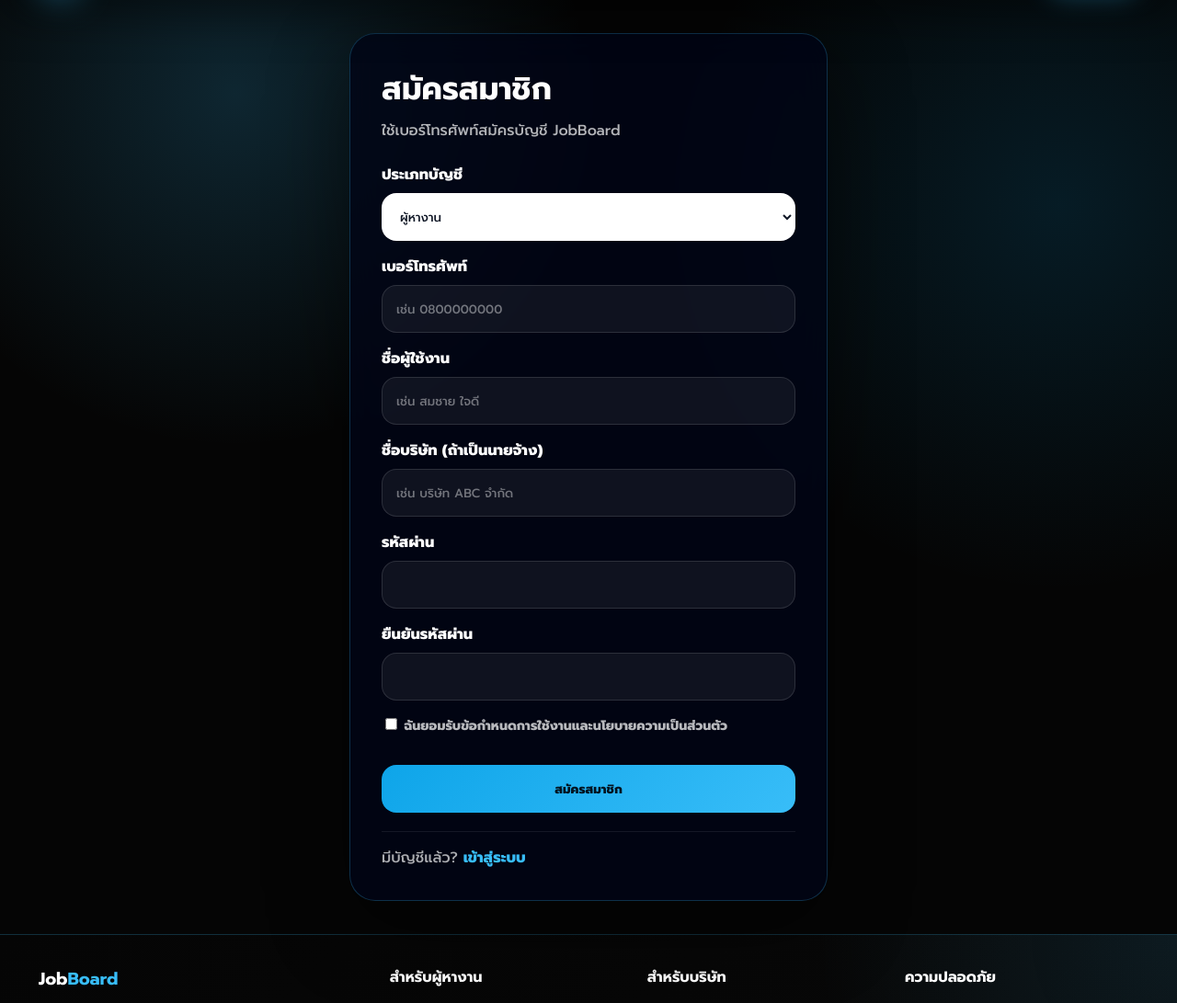
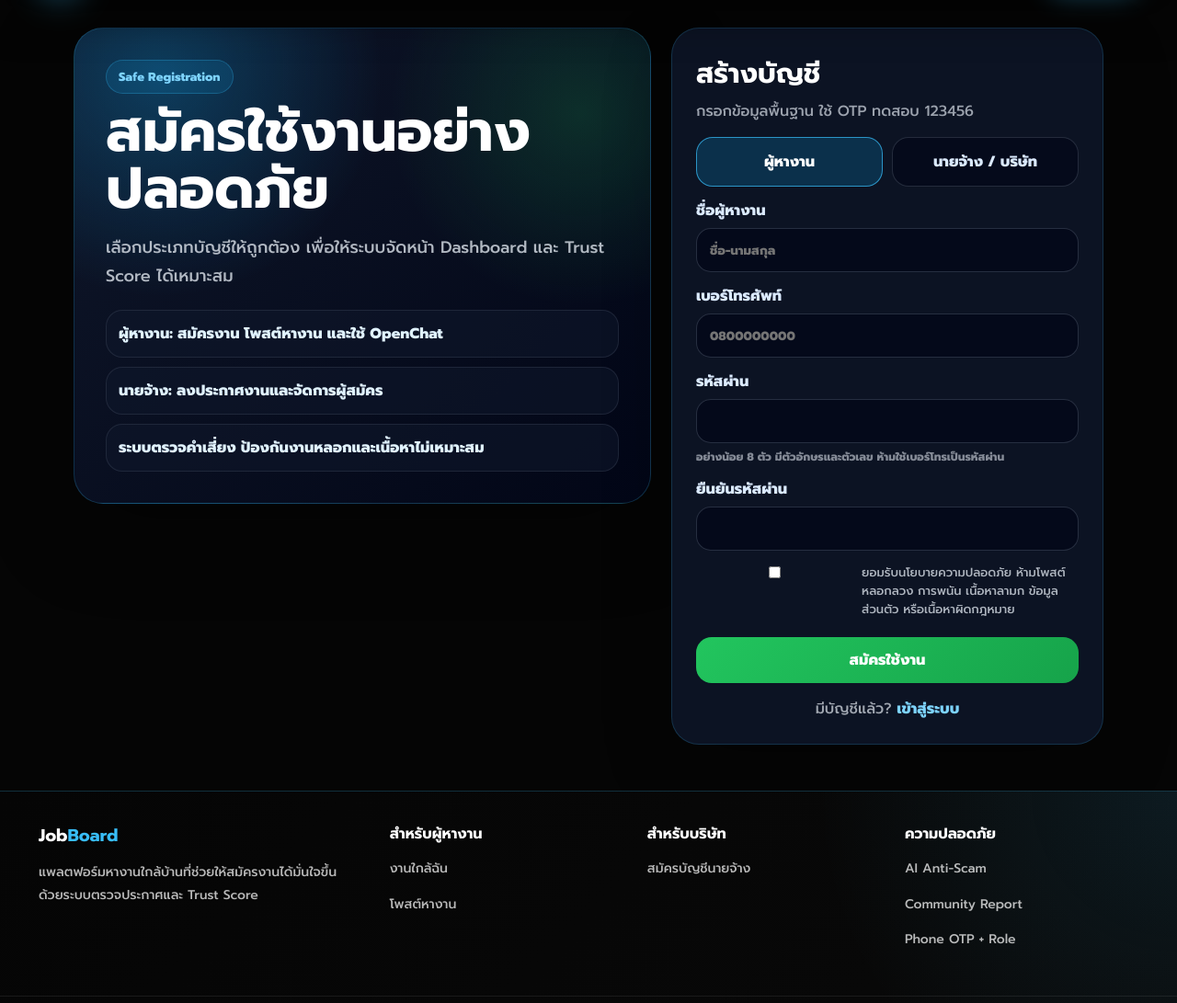
Before and after one commit to anaquee999-prog/jobboard-ai, a Python web app: template templates/register.html in a window 1280 px wide. Shown: the part 73-1164 px from the top of the page at 92% size. Run offline with Jinja, Linux system fonts and the light colour scheme; the template is opened without the code that fills it, so the values that code supplies are empty.

Commit message:
Polish authentication and registration UX

```diff
--- a/templates/register.html
+++ b/templates/register.html
@@ -1,163 +1,133 @@
 {% extends "base.html" %}
-{% block title %}สมัครสมาชิก | JobBoard{% endblock %}
+
+{% block title %}สมัครใช้งาน | JobBoard{% endblock %}
 
 {% block content %}
-
 <style>
-.register-page {
-    min-height: calc(100vh - 72px);
-    display: grid;
-    place-items: center;
-    padding: 36px 16px;
-    background:
-        radial-gradient(circle at 20% 10%, rgba(56,189,248,.18), transparent 28%),
-        radial-gradient(circle at 90% 22%, rgba(14,165,233,.14), transparent 30%),
-        #050505;
-}
-
-.register-card {
-    width: min(520px, 100%);
-    padding: 34px;
-    border-radius: 28px;
-    border: 1px solid rgba(56,189,248,.24);
-    background: rgba(2,6,23,.82);
-    box-shadow: 0 28px 88px rgba(0,0,0,.48);
-    backdrop-filter: blur(18px);
-    color: #fff;
-}
-
-.register-card h1 {
-    margin: 0 0 8px;
-    font-size: 34px;
-}
-
-.register-card p {
-    margin: 0 0 24px;
-    color: rgba(255,255,255,.70);
-}
-
-.register-card label {
-    display: block;
-    margin: 16px 0 8px;
-    font-weight: 800;
-}
-
-.register-card input,
-.register-card select {
-    width: 100%;
-    min-height: 52px;
-    border-radius: 16px;
-    border: 1px solid rgba(255,255,255,.12);
-    background: rgba(255,255,255,.06);
-    color: #fff;
-    padding: 0 15px;
-    font-family: inherit;
-}
-
-.register-card select,
-.register-card select option {
-    background: #ffffff;
-    color: #111827;
-}
-
-.register-card input::placeholder {
-    color: rgba(255,255,255,.42);
-}
-
-.register-card button {
-    width: 100%;
-    min-height: 52px;
-    margin-top: 24px;
-    border: 0;
-    border-radius: 16px;
-    background: linear-gradient(135deg, #0ea5e9, #38bdf8);
-    color: #03131f;
-    font-weight: 900;
-    cursor: pointer;
-}
-
-.checkbox-line {
-    display: flex;
-    gap: 10px;
-    margin-top: 16px;
-    font-size: 14px;
-    color: rgba(255,255,255,.72);
-}
-
-.checkbox-line input {
-    width: auto;
-    min-height: auto;
-}
-
-.register-alert {
-    margin-bottom: 14px;
-    padding: 14px 16px;
-    border-radius: 16px;
-    background: rgba(239,68,68,.12);
-    border: 1px solid rgba(239,68,68,.28);
-    color: #fca5a5;
-}
-
-.register-footer {
-    margin-top: 20px;
-    padding-top: 16px;
-    border-top: 1px solid rgba(255,255,255,.08);
-    color: rgba(255,255,255,.68);
-}
-
-.register-footer a {
-    color: #38bdf8;
-    font-weight: 800;
-}
+.auth-page{width:min(1120px,calc(100% - 28px));margin:30px auto 50px;display:grid;grid-template-columns:1fr 470px;gap:22px;align-items:start}
+.auth-hero{padding:34px;border-radius:32px;border:1px solid rgba(56,189,248,.22);background:radial-gradient(circle at 15% 10%,rgba(14,165,233,.28),transparent 34%),radial-gradient(circle at 88% 18%,rgba(34,197,94,.18),transparent 30%),linear-gradient(135deg,rgba(15,23,42,.98),rgba(2,6,23,.98));box-shadow:0 28px 90px rgba(0,0,0,.34)}
+.auth-hero h1{margin:10px 0;color:#fff;font-size:clamp(38px,6vw,62px);line-height:1}
+.auth-hero p{color:rgba(226,232,240,.78);font-size:18px;line-height:1.7}
+.auth-badge{display:inline-flex;padding:8px 13px;border-radius:999px;border:1px solid rgba(56,189,248,.26);background:rgba(14,165,233,.14);color:#7dd3fc;font-weight:950;font-size:13px}
+.auth-list{display:grid;gap:10px;margin-top:22px}
+.auth-list div{padding:13px;border-radius:18px;background:rgba(15,23,42,.62);border:1px solid rgba(148,163,184,.14);color:#e0f2fe;font-weight:850}
+.auth-card{padding:26px;border-radius:30px;border:1px solid rgba(56,189,248,.18);background:rgba(15,23,42,.84);box-shadow:0 24px 72px rgba(0,0,0,.30)}
+.auth-card h2{margin:0 0 6px;color:#fff;font-size:30px}
+.auth-card p{margin:0 0 16px;color:rgba(226,232,240,.68)}
+.auth-error{padding:12px 14px;border-radius:16px;background:rgba(239,68,68,.14);border:1px solid rgba(239,68,68,.28);color:#fecaca;font-weight:900;margin-bottom:14px}
+.role-grid{display:grid;grid-template-columns:1fr 1fr;gap:10px;margin-bottom:14px}
+.role-box{position:relative}
+.role-box input{position:absolute;opacity:0}
+.role-box span{display:block;padding:14px;border-radius:18px;border:1px solid rgba(148,163,184,.22);background:rgba(2,6,23,.60);color:#dbeafe;font-weight:950;text-align:center;cursor:pointer}
+.role-box input:checked + span{border-color:rgba(56,189,248,.72);background:rgba(14,165,233,.20);color:#fff}
+.auth-field{margin-bottom:14px}
+.auth-field label{display:block;margin-bottom:7px;color:#dbeafe;font-weight:950}
+.auth-field input{width:100%;min-height:48px;border-radius:16px;border:1px solid rgba(148,163,184,.24);background:rgba(2,6,23,.70);color:#fff;padding:0 14px;font-weight:800}
+.auth-help{margin-top:6px;color:rgba(226,232,240,.56);font-size:12px;font-weight:800}
+.terms{display:flex;gap:10px;align-items:flex-start;margin:14px 0;color:rgba(226,232,240,.76);font-size:13px;line-height:1.55}
+.terms input{margin-top:3px}
+.auth-submit{width:100%;min-height:50px;border:0;border-radius:17px;background:linear-gradient(135deg,#22c55e,#16a34a);color:#fff;font-weight:950;font-size:16px;cursor:pointer;margin-top:6px}
+.auth-switch{margin-top:16px;text-align:center;color:rgba(226,232,240,.70)}
+.auth-switch a{color:#7dd3fc;font-weight:950}
+.hidden-role{display:none}
+@media(max-width:900px){.auth-page{grid-template-columns:1fr}.auth-card{order:-1}.role-grid{grid-template-columns:1fr}}
 </style>
 
-<div class="register-page">
-    <section class="register-card">
+<section class="auth-page">
+  <div class="auth-hero">
+    <div class="auth-badge">Safe Registration</div>
+    <h1>สมัครใช้งานอย่างปลอดภัย</h1>
+    <p>เลือกประเภทบัญชีให้ถูกต้อง เพื่อให้ระบบจัดหน้า Dashboard และ Trust Score ได้เหมาะสม</p>
 
-        <h1>สมัครสมาชิก</h1>
-        <p>ใช้เบอร์โทรศัพท์สมัครบัญชี JobBoard</p>
+    <div class="auth-list">
+      <div>ผู้หางาน: สมัครงาน โพสต์หางาน และใช้ OpenChat</div>
+      <div>นายจ้าง: ลงประกาศงานและจัดการผู้สมัคร</div>
+      <div>ระบบตรวจคำเสี่ยง ป้องกันงานหลอกและเนื้อหาไม่เหมาะสม</div>
+    </div>
+  </div>
 
-        {% if error %}
-            <div class="register-alert">{{ error }}</div>
-        {% endif %}
+  <div class="auth-card">
+    <h2>สร้างบัญชี</h2>
+    <p>กรอกข้อมูลพื้นฐาน ใช้ OTP ทดสอบ 123456</p>
 
-        <form method="post">
-            <input type="hidden" name="csrf_token" value="{{ csrf_token() }}">
+    {% if error %}
+      <div class="auth-error">{{ error }}</div>
+    {% endif %}
 
-            <label>ประเภทบัญชี</label>
-            <select name="role" required>
-                <option value="JOB_SEEKER">ผู้หางาน</option>
-                <option value="EMPLOYER">นายจ้าง</option>
-            </select>
+    <form method="post" action="{{ url_for('register') }}">
+      <input type="hidden" name="csrf_token" value="{{ csrf_token() }}">
 
-            <label>เบอร์โทรศัพท์</label>
-            <input type="text" name="phone_number" placeholder="เช่น 0800000000" required>
+      <div class="role-grid">
+        <label class="role-box">
+          <input type="radio" name="role" value="JOB_SEEKER" checked>
+          <span>ผู้หางาน</span>
+        </label>
 
-            <label>ชื่อผู้ใช้งาน</label>
-            <input type="text" name="full_name" placeholder="เช่น สมชาย ใจดี">
+        <label class="role-box">
+          <input type="radio" name="role" value="EMPLOYER">
+          <span>นายจ้าง / บริษัท</span>
+        </label>
+      </div>
 
-            <label>ชื่อบริษัท (ถ้าเป็นนายจ้าง)</label>
-            <input type="text" name="company_name" placeholder="เช่น บริษัท ABC จำกัด">
+      <div class="auth-field role-job-seeker">
+        <label for="full_name">ชื่อผู้หางาน</label>
+        <input id="full_name" name="full_name" type="text" maxlength="80" placeholder="ชื่อ-นามสกุล">
+      </div>
 
-            <label>รหัสผ่าน</label>
-            <input type="password" name="password" required>
+      <div class="auth-field role-employer hidden-role">
+        <label for="company_name">ชื่อบริษัท / ร้านค้า</label>
+        <input id="company_name" name="company_name" type="text" maxlength="120" placeholder="เช่น ABC Company">
+      </div>
 
-            <label>ยืนยันรหัสผ่าน</label>
-            <input type="password" name="confirm_password" required>
+      <div class="auth-field">
+        <label for="phone_number">เบอร์โทรศัพท์</label>
+        <input id="phone_number" name="phone_number" type="tel" inputmode="numeric" autocomplete="tel" placeholder="0800000000" required>
+      </div>
 
-            <label class="checkbox-line">
-                <input type="checkbox" name="accept_terms" required>
-                <span>ฉันยอมรับข้อกำหนดการใช้งานและนโยบายความเป็นส่วนตัว</span>
-            </label>
+      <div class="auth-field">
+        <label for="password">รหัสผ่าน</label>
+        <input id="password" name="password" type="password" autocomplete="new-password" required>
+        <div class="auth-help">อย่างน้อย 8 ตัว มีตัวอักษรและตัวเลข ห้ามใช้เบอร์โทรเป็นรหัสผ่าน</div>
+      </div>
 
-            <button type="submit">สมัครสมาชิก</button>
-        </form>
+      <div class="auth-field">
+        <label for="confirm_password">ยืนยันรหัสผ่าน</label>
+        <input id="confirm_password" name="confirm_password" type="password" autocomplete="new-password" required>
+      </div>
 
-        <div class="register-footer">
-            มีบัญชีแล้ว? <a href="{{ url_for('login') }}">เข้าสู่ระบบ</a>
-        </div>
+      <label class="terms">
+        <input type="checkbox" name="accept_terms" required>
+        <span>ยอมรับนโยบายความปลอดภัย ห้ามโพสต์หลอกลวง การพนัน เนื้อหาลามก ข้อมูลส่วนตัว หรือเนื้อหาผิดกฎหมาย</span>
+      </label>
 
-    </section>
-</div>
+      <button class="auth-submit" type="submit">สมัครใช้งาน</button>
+    </form>
 
+    <div class="auth-switch">
+      มีบัญชีแล้ว? <a href="{{ url_for('login') }}">เข้าสู่ระบบ</a>
+    </div>
+  </div>
+</section>
+
+<script>
+(function () {
+  const roleInputs = document.querySelectorAll('input[name="role"]');
+  const seeker = document.querySelector('.role-job-seeker');
+  const employer = document.querySelector('.role-employer');
+
+  function updateRole() {
+    const selected = document.querySelector('input[name="role"]:checked')?.value || 'JOB_SEEKER';
+    if (selected === 'EMPLOYER') {
+      seeker.classList.add('hidden-role');
+      employer.classList.remove('hidden-role');
+    } else {
+      employer.classList.add('hidden-role');
+      seeker.classList.remove('hidden-role');
+    }
+  }
+
+  roleInputs.forEach(input => input.addEventListener('change', updateRole));
+  updateRole();
+})();
+</script>
 {% endblock %}
```
Also changed, not shown: app.py (+70 -6 lines), templates/login.html (+47 -101 lines).
